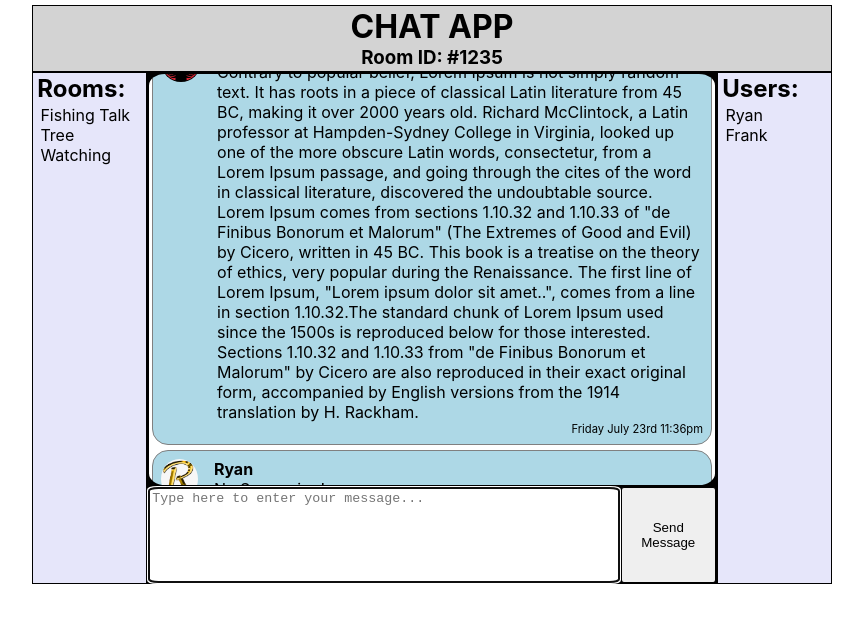
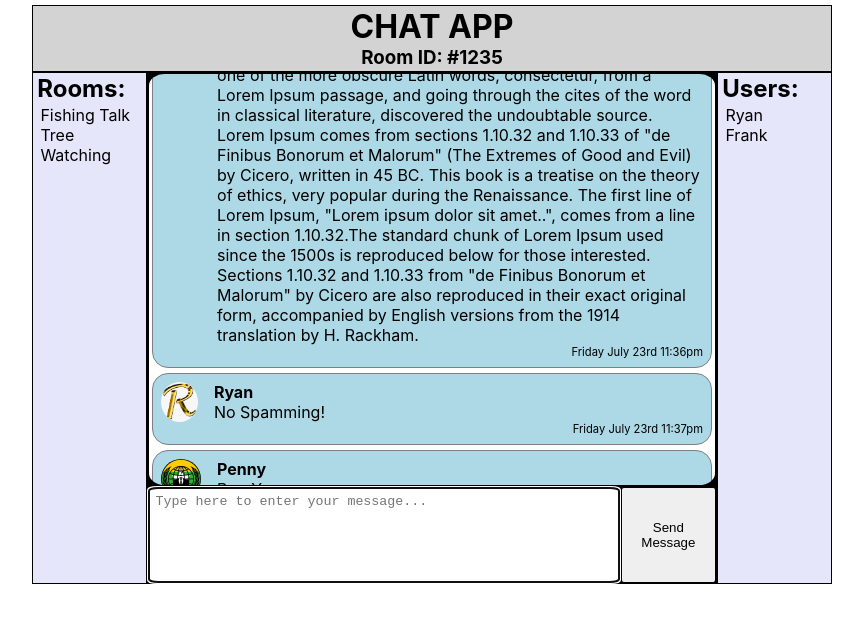
Before and after one commit to BorealMan/typescript-chat-app, a React (Create React App) app: page / in a window 1280 px wide. Shown: the top 622 px of the page, without its empty margins (208-1071 px from the left). Built offline with nearby package versions, Linux system fonts and the light colour scheme.

Commit message:
changed some css

```diff
--- a/src/Chat_App/chat/chat_input/chat_input.css
+++ b/src/Chat_App/chat/chat_input/chat_input.css
@@ -10,7 +10,7 @@
     border-radius: 2%;
     height: 6rem;
     width: 100%;
-    padding: .2rem;
+    padding: .4rem;
     resize: none;
     border: 1px solid black;
 
--- a/src/Chat_App/chat/chat_window/chat_window.tsx
+++ b/src/Chat_App/chat/chat_window/chat_window.tsx
@@ -32,12 +32,13 @@ const Chat_Window = () => {
                 <Message_Template img={anonymous2_img} name='Agnus' message="Test data sure is a lot of typing" timestamp="Friday July 23rd 11:05pm"/>
                 <Message_Template img={anonymous3_img} name='Penny' message="I wonder if anyone is going to use this thing" timestamp='Friday July 23rd 11:30pm'/>
                 <Message_Template img={r_img} name='Ryan' message="What do you think?" timestamp='Friday July 23rd 11:30pm'/>
-                <Message_Template img={sandwhich_img} name='Sandwhich' message="This app is awesome!" timestamp="Friday July 23rd 11:32pm"/>
+                <Message_Template img={sandwhich_img} name='Sandwhich' message="This app is delicious!" timestamp="Friday July 23rd 11:32pm"/>
                 <Message_Template img={anonymous_img} name='Frank' message="Is this encrypted yet?" timestamp='Friday July 23rd 11:33pm'/>
                 <Message_Template img={anonymous2_img} name='Agnus' message="Yeah this app is pretty cool." timestamp="Friday July 23rd 11:34pm"/>
                 <Message_Template img={anonymous3_img} name='Penny' message="I'm still wondering if anyone is going to use this thing lol" timestamp='Friday July 23rd 11:36pm'/>
                 <Message_Template img={anonymous3_img} name='Penny' message='Contrary to popular belief, Lorem Ipsum is not simply random text. It has roots in a piece of classical Latin literature from 45 BC, making it over 2000 years old. Richard McClintock, a Latin professor at Hampden-Sydney College in Virginia, looked up one of the more obscure Latin words, consectetur, from a Lorem Ipsum passage, and going through the cites of the word in classical literature, discovered the undoubtable source. Lorem Ipsum comes from sections 1.10.32 and 1.10.33 of "de Finibus Bonorum et Malorum" (The Extremes of Good and Evil) by Cicero, written in 45 BC. This book is a treatise on the theory of ethics, very popular during the Renaissance. The first line of Lorem Ipsum, "Lorem ipsum dolor sit amet..", comes from a line in section 1.10.32.The standard chunk of Lorem Ipsum used since the 1500s is reproduced below for those interested. Sections 1.10.32 and 1.10.33 from "de Finibus Bonorum et Malorum" by Cicero are also reproduced in their exact original form, accompanied by English versions from the 1914 translation by H. Rackham.' timestamp='Friday July 23rd 11:36pm'/>
                 <Message_Template img={r_img} name='Ryan' message="No Spamming!" timestamp='Friday July 23rd 11:37pm'/>
+                <Message_Template img={anonymous3_img} name='Penny' message="Boo Ya." timestamp='Friday July 23rd 11:37pm'/>
             </div>
             {/* <div className='chat-window-buttons'>
                 <button onClick={ async () => get_messages() }>DB_TEST</button>
--- a/src/Chat_App/chat/chat_window/message_template/message_template.tsx
+++ b/src/Chat_App/chat/chat_window/message_template/message_template.tsx
@@ -15,14 +15,13 @@ const Message_Template = (props: any) => {
     useEffect(scrollToBottom);
 
     return (
-        <div className='message-template'>
+        <div ref={messageRef} className='message-template'>
             <img src={props.img} className='user-icon' alt='Icon to identify users' />
             <div className='message-package'>
                 <p className='user-name'>{props.name}</p>
                 <p className='message-text'>{props.message}</p>
                 <small className='time-stamp'>{props.timestamp}</small>
             </div>
-            <div ref={messageRef}></div>
         </div>
     );
 };
```
